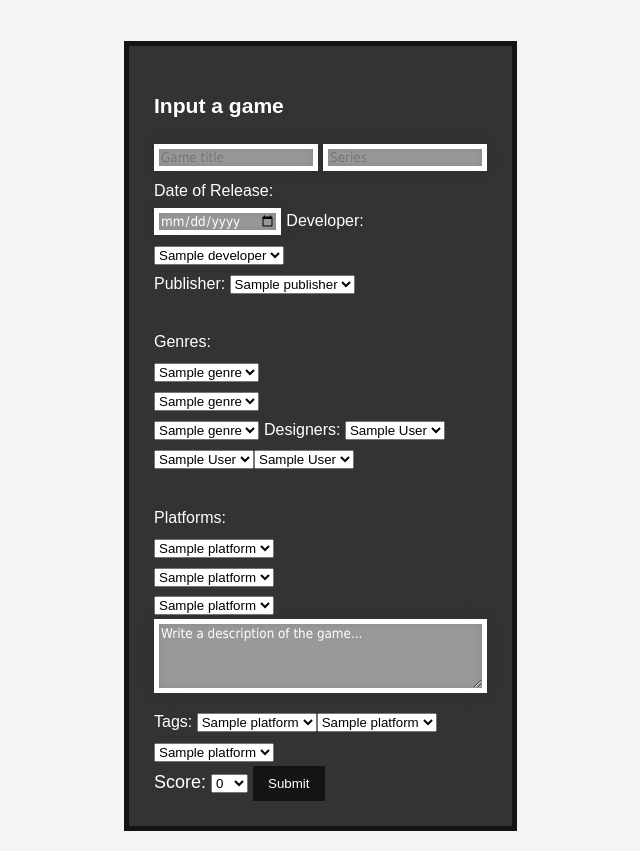
After one commit to GeorgeKovshov/Website-php-html-css, a PHP site: page /game_input.php in a window 1280 px wide. The commit adds this page. Shown: the whole page, without its empty margins (4-644 px from the left). Run offline with PHP 8.4, Linux system fonts and the light colour scheme; tables that the repository leaves empty or names only in its code hold one stand-in row (values such as "Sample post").

Commit message:
made game input form

```diff
--- /dev/null
+++ b/game_input.php
@@ -0,0 +1,119 @@
+<!DOCTYPE html>
+<html lang="en">
+
+<?php
+require_once 'includes/config_session.inc.php';
+//require_once 'includes/signup_view.inc.php';
+//require_once 'includes/login_view.inc.php';
+
+require_once "includes/dbh_games.inc.php";
+require_once "includes/ggb_model.inc.php";
+require_once "includes/ggb_contr.inc.php";
+require_once 'includes/ggb_view.inc.php';
+?>
+
+
+
+<head>
+
+		<meta charset="UTF-8">
+
+		<link rel="stylesheet" type="text/css" href="CSS/style.css">
+		<!--  <meta name="viewport" content="width=device-width, initial-->
+		<title>Great Games Base</title>
+
+</head>
+
+<body>
+		<h3>
+		<?php
+		/*
+			if(isset($_SESSION["user_id"])){
+				echo "You are logged in as " . $_SESSION["user_username"];
+			} else {
+				echo "You are not logged in";<form action="includes/input_designer.inc.php" method = "post">
+			}*/
+		?>
+		</h3>
+
+		<div class="container-input">
+			<div class="box-input">
+
+				<form class="form-input" action="includes/input_game.inc.php" method = "post">
+					<div>
+						<h3> Input a game</h3>
+						<input type="text" name="game_title" placeholder="Game title">
+						<input type="text" name="game_title" placeholder="Series"><br>
+						<span style="font-size:16px;"> Date of Release: </span> <br> <input type="date" name="released">
+						<span style="font-size:16px;"> Developer: </span> <?php company_select($pdo, 1); ?><br>
+						<span style="font-size:16px;"> Publisher: </span> <?php company_select($pdo, 2); ?><br>
+					</div>
+
+					<div>
+						<br>
+						<span style="font-size:16px;"> Genres: </span>
+
+						<?php
+							echo "<br>"; genre_select($pdo);
+							echo "<br>"; genre_select($pdo);
+							echo "<br>"; genre_select($pdo);
+						?>
+						<span style="font-size:16px;"> Designers:
+							<?php
+							designer_select($pdo);
+							designer_select($pdo);
+							designer_select($pdo);
+							?>
+						</span><br>
+					</div>
+
+					<div>
+						<br>
+						<span style="font-size:16px;"> Platforms: </span>
+						<?php
+							echo "<br>"; platform_select($pdo);
+							echo "<br>"; platform_select($pdo);
+							echo "<br>"; platform_select($pdo);
+						?>
+
+					</div>
+
+					<div>
+
+
+
+
+					</div>
+
+					<div style="grid-column-end: span 3;">
+						<textarea  name="genre_description" placeholder="genre_description" rows="4" cols="50">Write a description of the game... </textarea><br>
+						<span style="font-size:16px;"> Tags: </span>
+						<?php
+							 platform_select($pdo);
+							 platform_select($pdo);
+							 platform_select($pdo);
+						?>
+						<br><span> Score: <?php score_select(); ?> </span>
+						<button> Submit </button>
+					</div>
+
+
+				</form>
+			</div>
+
+
+		</div>
+		<div class="container-input">
+			<?php check_input_errors(); ?>
+		</div>
+
+
+
+
+
+
+
+
+</body>
+
+</html>
--- a/includes/ggb_contr.inc.php
+++ b/includes/ggb_contr.inc.php
@@ -12,8 +12,20 @@ function get_countries(object $pdo){
 	return get_countries_from_db($pdo);
 }
 
-function get_companies(object $pdo){
-	return get_companies_from_db($pdo);
+function get_companies(object $pdo, int $type){
+	return get_companies_from_db($pdo, $type);
+}
+
+function get_genres(object $pdo){
+	return get_genres_from_db($pdo);
+}
+
+function get_platforms(object $pdo){
+	return get_platforms_from_db($pdo);
+}
+
+function get_designers(object $pdo){
+	return get_designers_from_db($pdo);
 }
 
 function is_input_empty(array $inputs){
--- a/includes/ggb_model.inc.php
+++ b/includes/ggb_model.inc.php
@@ -34,16 +34,31 @@ function get_countries_from_db(object $pdo) {
 	return $result;
 }
 
-function get_companies_from_db(object $pdo) {
-	$query = "SELECT publisher_id, title FROM publisher;";
+function get_companies_from_db(object $pdo, int $type) {
+	if($type == 1){
+		$query = "SELECT developer_id, title FROM developer;";
+	}
+	else {
+		$query = "SELECT publisher_id, title FROM publisher;";
+	}
+
 	$stmt = $pdo->prepare($query);
 	$stmt->execute();
 	$result = array();
 	$i = 1;
-	while ($data = $stmt->fetch(PDO::FETCH_ASSOC))
-	{
-		$result[$data["publisher_id"]] = $data["title"];
+	if($type == 1){
+		while ($data = $stmt->fetch(PDO::FETCH_ASSOC))
+		{
+			$result[$data["developer_id"]] = $data["title"];
+		}
 	}
+	else {
+		while ($data = $stmt->fetch(PDO::FETCH_ASSOC))
+		{
+			$result[$data["publisher_id"]] = $data["title"];
+		}
+	}
+
 	$stmt = null;
 	return $result;
 }
@@ -61,6 +76,35 @@ function get_genres_from_db(object $pdo) {
 	$stmt = null;
 	return $result;
 }
+
+function get_platforms_from_db(object $pdo) {
+	$query = "SELECT platform_id, platform_name FROM platform";
+	$stmt = $pdo->prepare($query);
+	$stmt->execute();
+	$result = array();
+	$i = 1;
+	while ($data = $stmt->fetch(PDO::FETCH_ASSOC))
+	{
+		$result[$data["platform_id"]] = $data["platform_name"];
+	}
+	$stmt = null;
+	return $result;
+}
+
+function get_designers_from_db(object $pdo) {
+	$query = "SELECT people_id, full_name FROM people";
+	$stmt = $pdo->prepare($query);
+	$stmt->execute();
+	$result = array();
+	$i = 1;
+	while ($data = $stmt->fetch(PDO::FETCH_ASSOC))
+	{
+		$result[$data["people_id"]] = $data["full_name"];
+	}
+	$stmt = null;
+	return $result;
+}
+
 
 function get_name(object $pdo, string $current_name, string $name, string $table) {
 	$query = "SELECT $name FROM $table WHERE $name = :current_name;";
--- a/includes/ggb_view.inc.php
+++ b/includes/ggb_view.inc.php
@@ -34,8 +34,22 @@ function generation_select(){
 
 }
 
-function company_select(object $pdo){
-	$array = get_companies($pdo);
+function score_select(){
+
+	echo '<select name="score" id="score">';
+	$i=0;
+	while($i < 11) {
+		echo '<option value=' . $i . '>' . $i++ . "</option>";
+		///$i++;
+	}
+	echo '</select>';
+
+
+}
+
+function company_select(object $pdo, int $type){
+	//type: 1 developer, 2 publisher
+	$array = get_companies($pdo, $type);
 
 	echo '<select name="company" id="company">';
 	foreach($array as $key => $value) {
@@ -47,9 +61,33 @@ function company_select(object $pdo){
 }
 
 function genre_select(object $pdo){
-	$array = get_genres_from_db($pdo);
+	$array = get_genres($pdo);
 
 	echo '<select name="subgenre" id="subgenre">';
+	foreach($array as $key => $value) {
+		echo '<option value=' . $key . '>' . $value . "</option>";
+	}
+	echo '</select>';
+
+
+}
+
+function platform_select(object $pdo){
+	$array = get_platforms($pdo);
+
+	echo '<select name="platform" id="platform">';
+	foreach($array as $key => $value) {
+		echo '<option value=' . $key . '>' . $value . "</option>";
+	}
+	echo '</select>';
+
+
+}
+
+function designer_select(object $pdo){
+	$array = get_designers($pdo);
+
+	echo '<select name="designer" id="designer">';
 	foreach($array as $key => $value) {
 		echo '<option value=' . $key . '>' . $value . "</option>";
 	}
```
